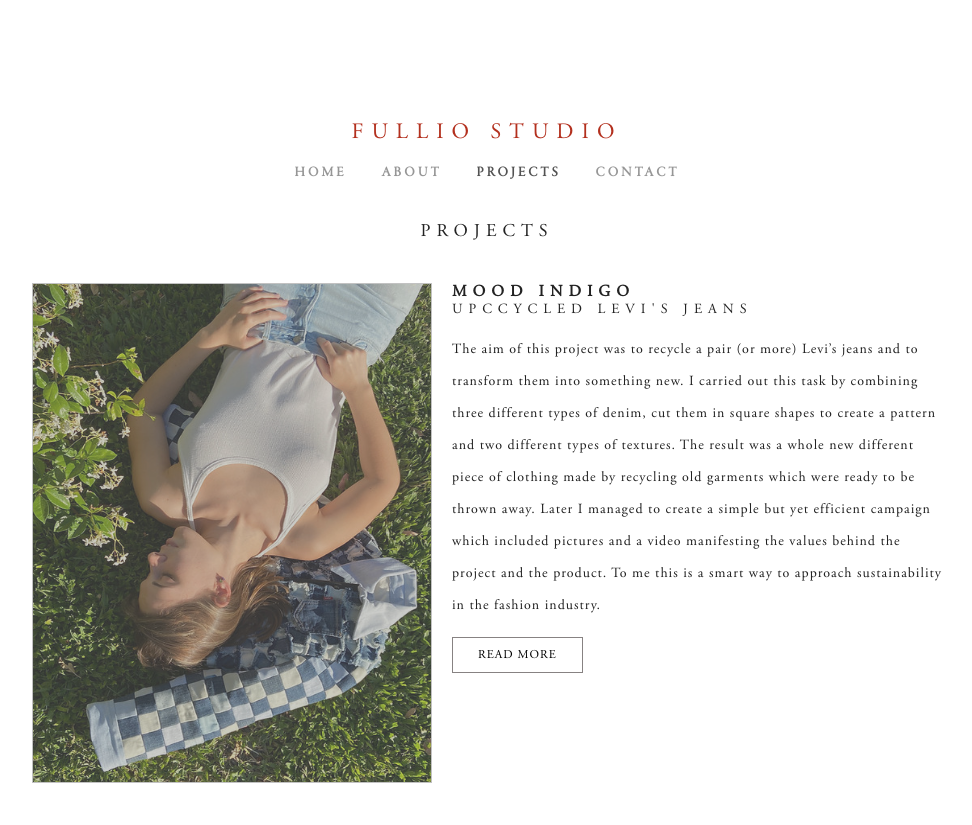
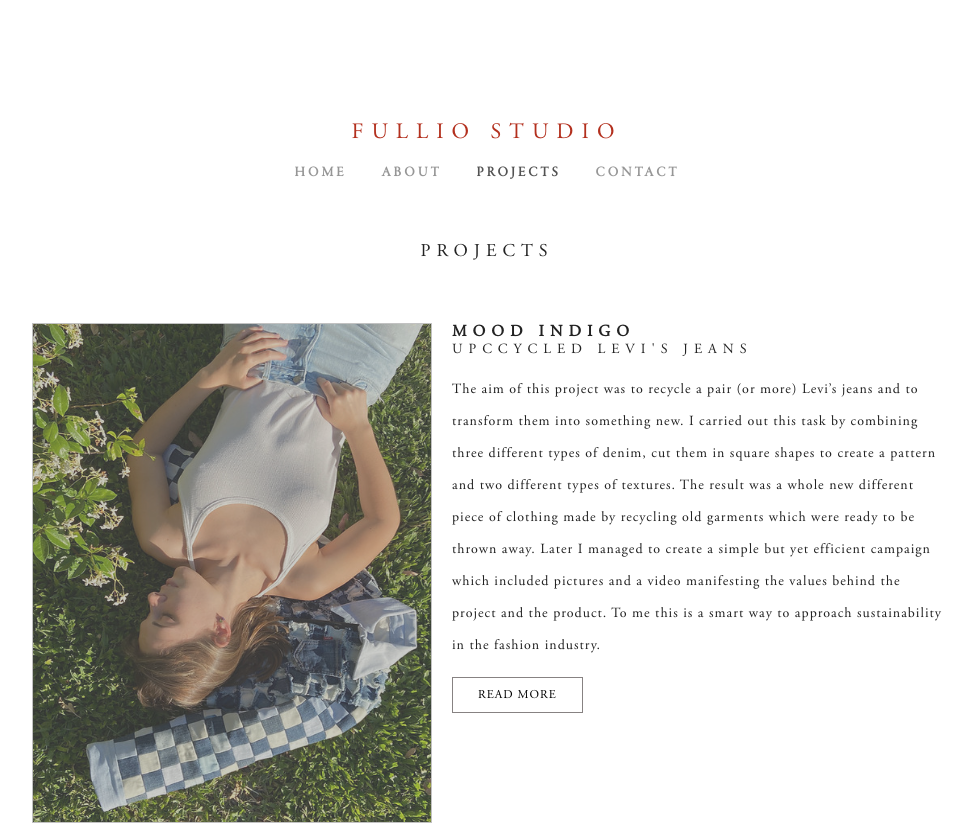
Before and after one commit to LucaCuello/FullioStudioPortfolio, a React (Vite) app: page /projects in a window 1280 px wide. Shown: the top 825 px of the page, without its empty margins (153-1125 px from the left). Built offline with nearby package versions, Linux system fonts and the light colour scheme.

Commit message:
Framer motion/CSS adjusts

```diff
--- a/src/components/Footer/Footer.css
+++ b/src/components/Footer/Footer.css
@@ -4,7 +4,7 @@
   justify-content: center;
   align-items: center;
   gap: 10px;
-  padding: 40px 0 10px 0;
+  padding: 60px 0 10px 0;
 }
 
 .footer-description {
--- a/src/components/ProjectCard/ProjectCard.tsx
+++ b/src/components/ProjectCard/ProjectCard.tsx
@@ -1,3 +1,4 @@
+import { motion } from "framer-motion";
 import "./ProjectCard.css";
 
 type ProjectCardProps = {
@@ -16,7 +17,13 @@ export const ProjectCard = ({
   isRightSide,
 }: ProjectCardProps) => {
   return (
-    <div className="card-container">
+    <motion.div
+      initial={{ opacity: 0, x: isRightSide ? 100 : -100 }}
+      whileInView={{ opacity: 1, x: 0 }}
+      transition={{ duration: 0.5 }}
+      viewport={{ once: true, margin: "-200px 0px" }}
+      className="card-container"
+    >
       <div className="portrait-container" style={{ order: isRightSide ? 1 : -1 }}>
         <img src={portrait} alt="Portrait" className="portrait" />
       </div>
@@ -26,6 +33,6 @@ export const ProjectCard = ({
         <p className="card-description text">{description}</p>
         <button className="card-button">Read more</button>
       </div>
-    </div>
+    </motion.div>
   );
 };
--- a/src/main.css
+++ b/src/main.css
@@ -45,7 +45,7 @@
   font-family: "Adobe Garamond Pro Regular";
   color: #222;
   font-weight: 400;
-  padding: 40px 0;
+  padding: 60px 0;
 }
 
 .text {
--- a/src/routes/Home/Home.css
+++ b/src/routes/Home/Home.css
@@ -4,5 +4,5 @@
   background-size: cover;
   width: 100%;
   height: 1000px;
-  margin-top: 20px;
+  margin-top: 60px;
 }
--- a/src/routes/Projects/Projects.css
+++ b/src/routes/Projects/Projects.css
@@ -1,5 +1,5 @@
 .projects-card-container {
   display: flex;
   flex-direction: column;
-  gap: 50px;
+  gap: 70px;
 }
```
